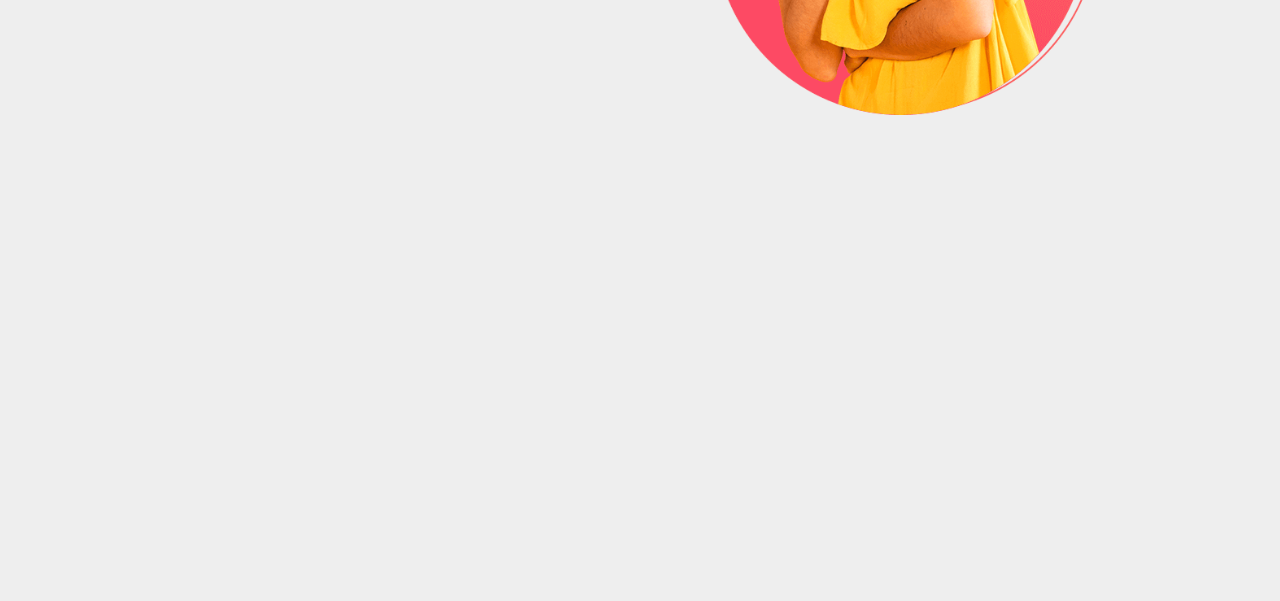
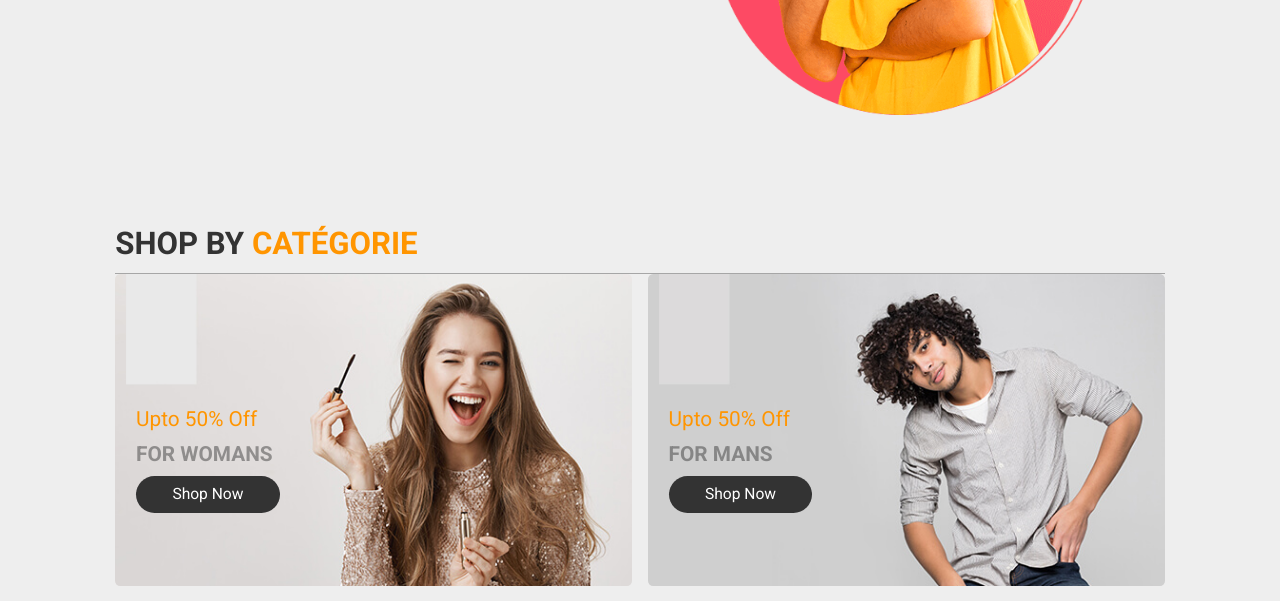
Before and after one commit to Eurin-lumen/Projet1, a plain HTML site: page Index.html in a window 1280 px wide. Shown: the part 525-1126 px from the top of the page. Before the commit the page ends 800 px from the top, so only its background shows below. Drawn offline with nearby package versions, Linux system fonts and the light colour scheme.

Commit message:
Second Add Projet

```diff
--- a/CSS/Style.css
+++ b/CSS/Style.css
@@ -44,13 +44,24 @@ body.active{
     --white-color:#111;
     --black-color:#fff;
     --light-color:rgba(255,255,255,.3);
-    background:#8b8a8a
+    background:#222
 }
-
 section{
     padding: 1.5rem 9%;
 }
 
+.heading{
+    padding: 1rem 0;
+    margin-top: 2rem;
+    border-bottom: .1rem solid var(--light-color);
+    font-size: 3rem;
+    color: var(--black-color);
+    text-transform: uppercase;
+}
+.heading span{
+    color: var(--orange);
+    text-transform: uppercase;
+}
 .btn{
     display: inline-block;
     margin-top: 1rem;
@@ -60,6 +71,10 @@ section{
     font-size: 1.5rem;
     padding: 0.9rem 3.5rem;
     cursor: pointer;
+}
+.btn:hover{
+    background: var(--orange);
+    color: gray;
 }
 header{
     width: 100%;
@@ -87,8 +102,6 @@ header form{
     background: var(--black-color);
     overflow: hidden;
 }
-
-
 header form input{
     height: 100%;
     width: 100%;
@@ -200,7 +213,7 @@ header.active{
     min-height: 50vw;
     display: flex;
     align-items: center;
-    flex-wrap: wrap;
+    flex-wrap: wrap-reverse;
     gap: 1.5rem;
 }
 .accueil .content{
@@ -220,13 +233,44 @@ header.active{
 }
 
 .accueil .content h3{
-    color: var(--orange);
+    color: var(--black-color);
     font-size: 8rem;
     text-transform: uppercase;
 }
-
-
-
+.categories .box-container{
+    display: flex;
+    flex-wrap: wrap;
+    gap: 1.5rem;
+}
+.categories .box-container .box{
+    height: 30rem;
+    flex: 1 1 40rem;
+    border-radius: 0.5rem;
+    position: relative;
+    overflow: hidden;
+}
+.categories .box-container .box img{
+    height: 100%;
+    width: 100%;
+    object-fit: cover;
+}
+.categories .box-container .box:hover img{
+    transform: scale(1.1);
+}
+.categories .box-container .content{
+    position: absolute;
+    bottom: 7rem;left: 2rem;
+}
+.categories .box-container .content span{
+    font-size: 2rem;
+    color: var(--orange);
+}
+.categories .box-container .content h3{
+    font-size: 2rem;
+    color: #3337;
+    text-transform: uppercase;
+    padding-top: 0.5em;
+}
 
 
 
@@ -249,6 +293,14 @@ header.active{
     header{
         padding: 1.5rem;
     }
+
+    section{
+        padding: 1.5rem;
+    }
+
+    .accueil .content h3{
+        font-size: 5rem;
+    }
 }
 
 @media (max-width:768px) {
@@ -264,6 +316,13 @@ header.active{
     header.active{
         transform: translateY(-12.5rem);
     }
+
+    .accueil .content{
+        text-align: center;
+    }
+    .accueil .image img{
+        width: 100%;
+    }
 }
 
 
@@ -272,4 +331,9 @@ header.active{
     html{
         font-size: 50%;
     }
+    .heading{
+        text-align: center;
+        font-size: 2.5rem;
+        border-bottom: none;
+    }
 }
--- a/Index.html
+++ b/Index.html
@@ -61,8 +61,41 @@
         </div>
 
     </section>
+    <!--Home section END-->
 
     <!--Home section END-->
+
+    <section class="categories">
+        <h1 class="heading"> Shop by <span>Catégorie</span></h1>
+        <div class="box-container">
+
+            <div class="box">
+                <img src="Images/cat-1.jpg" alt="">
+                <div class="content">
+                    <span>Upto 50% Off</span>
+                    <h3>For womans</h3>
+                    <a href="#" class="btn ">Shop now</a>
+                </div>
+            </div>
+
+            <div class="box">
+                <img src="Images/cat-2.jpg" alt="">
+                <div class="content">
+                    <span>Upto 50% Off</span>
+                    <h3>For mans</h3>
+                    <a href="#" class="btn ">Shop now</a>
+                </div>
+            </div>
+
+
+        </div>
+    </section>
+
+    <!--Home section END-->
+
+
+
+
 
 
     <!--Link JS-->
```
